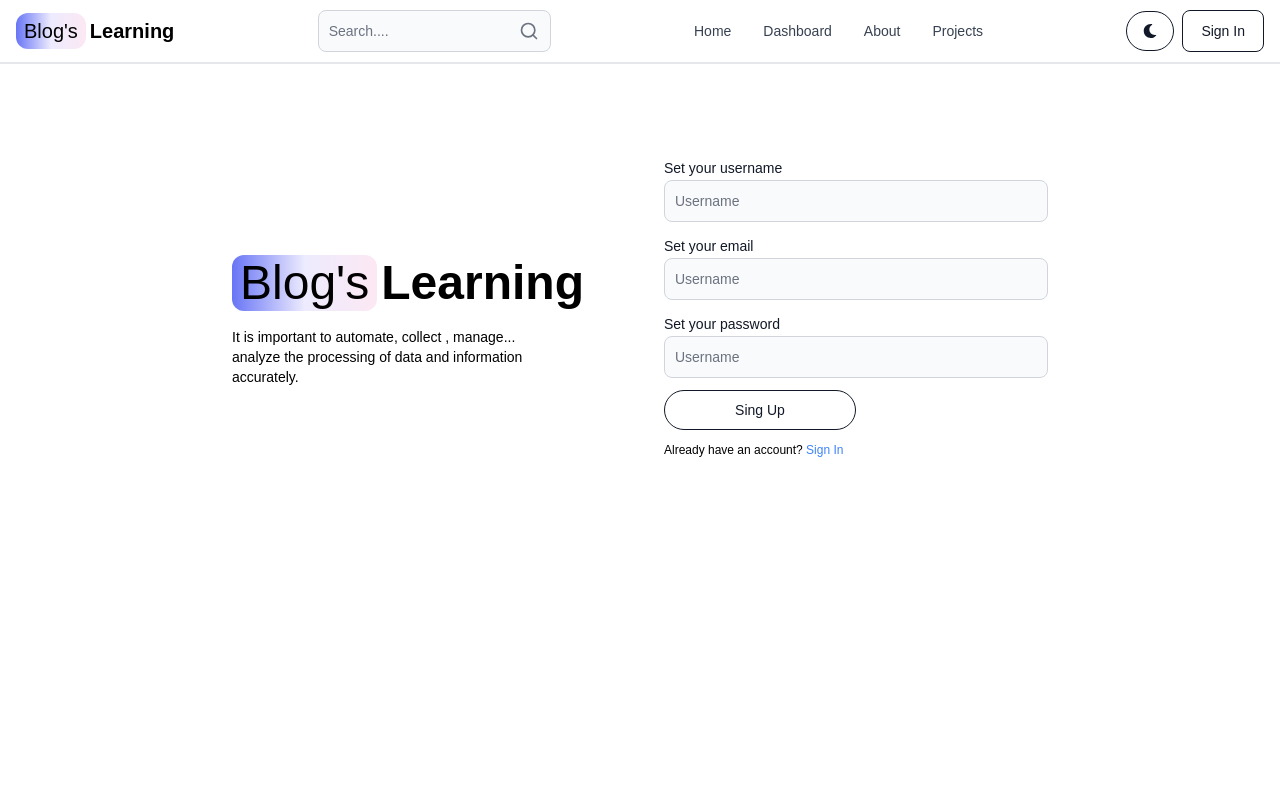
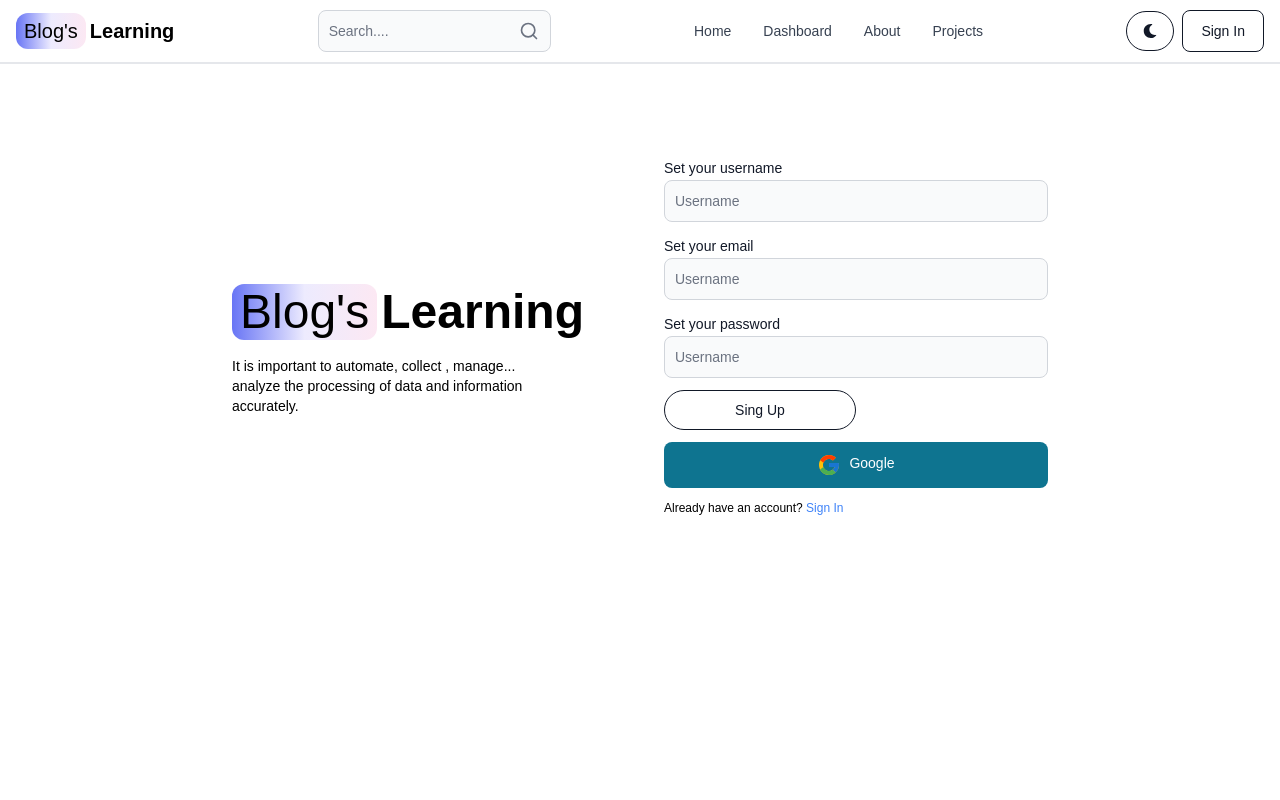
Before and after one commit to tchasinga/blogs-learning, a React (Vite) app in the folder frontend/: page /sign-up in a window 1280 px wide. Shown: the top 800 px of the page. Built offline with nearby package versions, Linux system fonts and the light colour scheme.

Commit message:
New code is added

```diff
--- a/frontend/src/Pages/OAuth.jsx
+++ b/frontend/src/Pages/OAuth.jsx
@@ -1,6 +1,11 @@
+import { Button } from 'flowbite-react'
+import { FcGoogle } from "react-icons/fc";
 
 export default function OAuth() {
   return (
-    <div>OAuth</div>
+    <Button type='button'>
+       <FcGoogle className='text-2xl'/>
+       <text className='ml-2'>Google</text>
+    </Button>
   )
 }
--- a/frontend/src/Pages/SingIn.jsx
+++ b/frontend/src/Pages/SingIn.jsx
@@ -76,7 +76,7 @@ export default function SingIn() {
 
               <div className="">
                 <Label value="Set your email"/>
-                <TextInput className=' ' type='email' placeholder='email@gmail.com'  id="email" onChange={handlerSingupChanges}/>
+                <TextInput className='w-96' type='email' placeholder='email@gmail.com'  id="email" onChange={handlerSingupChanges}/>
               </div>
 
               <div className="">
--- a/frontend/src/Pages/SingUp.jsx
+++ b/frontend/src/Pages/SingUp.jsx
@@ -1,6 +1,7 @@
 import { Link , useNavigate} from "react-router-dom";
 import {  Alert, Button, Label, Spinner, TextInput , } from 'flowbite-react'
 import { useState } from "react";
+import OAuth from "./OAuth";
 
 
 export default function SingUp() {
@@ -89,6 +90,7 @@ export default function SingUp() {
                 )
                  }
                 </Button>
+                <OAuth/>
              </form>
              <div>
                 <p className="text-xs my-3 font-medium">Already have an account? <Link to='/sign-in' className="text-blue-500">Sign In</Link></p>
```
